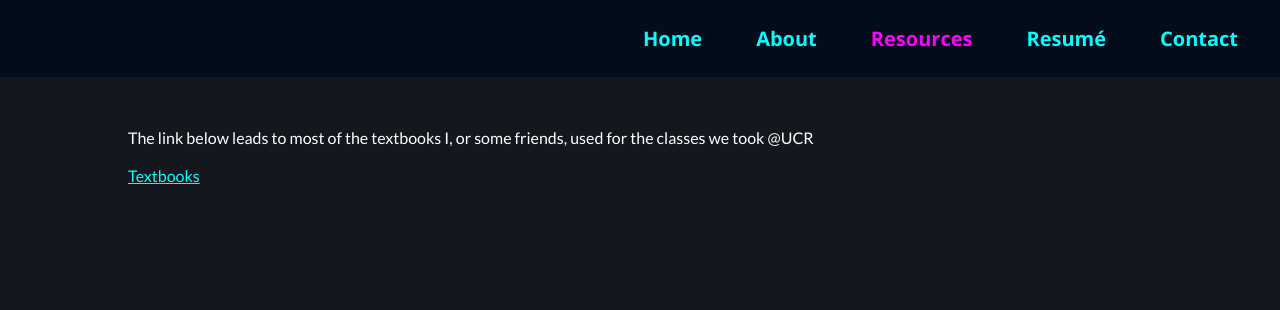
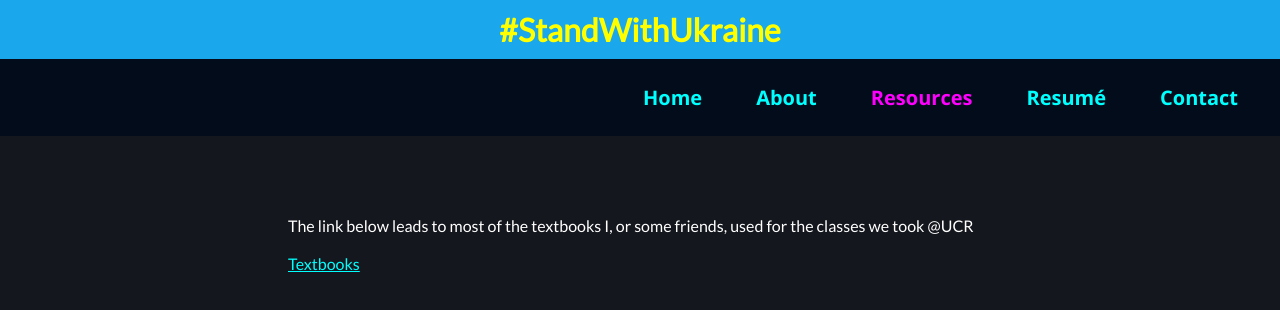
Before and after one commit to lamofgod/website, a plain HTML site: page resources.html in a window 1280 px wide. Drawn offline with nearby package versions, Linux system fonts and the light colour scheme.

Commit message:
everything broken :L

```diff
--- a/about.css
+++ b/about.css
@@ -22,7 +22,7 @@ body
   font-family: lato;
   white-space: nowrap;
   width: 55%;
-
+  word-wrap: break-word;
 }
 
 .white-text
@@ -50,3 +50,14 @@ body
 {
   width: 100%;
 }
+
+.message
+{
+	color: yellow;
+	width: 100%;
+	text-align: center;
+	background-color: #1AA7EC;
+	font-family: lato;
+	padding-top: 10px;
+	padding-bottom: 10px;
+}
--- a/contact.css
+++ b/contact.css
@@ -38,3 +38,14 @@ body
 	/*background: black;*/
 	color: white;
 }
+
+.message
+{
+	color: yellow;
+	width: 100%;
+	text-align: center;
+	background-color: #1AA7EC;
+	font-family: lato;
+	padding-top: 10px;
+	padding-bottom: 10px;
+}
--- a/resources.css
+++ b/resources.css
@@ -18,8 +18,11 @@ body
 
 .resource-info
 {
-  margin: 4% 10%;
+  margin: auto;
+	width: 55%;
+	white-space: nowrap;
   font-family: lato;
+	padding-top: 80px;
 }
 
 .white-text
@@ -37,3 +40,14 @@ body
 {
   color: magenta;
 }
+
+.message
+{
+	color: yellow;
+	width: 100%;
+	text-align: center;
+	background-color: #1AA7EC;
+	font-family: lato;
+	padding-top: 10px;
+	padding-bottom: 10px;
+}
--- a/resources.html
+++ b/resources.html
@@ -34,6 +34,9 @@
 	</head>
 
 	<body>
+
+    <h1 class="message">#StandWithUkraine</h1>
+
     <!--NAVBAR start------------------------------------------->
     <nav>
       <div class="navbar">
```
Also changed, not shown: about.html (+3 -0 lines), contact.html (+2 -0 lines), 1 other file.
